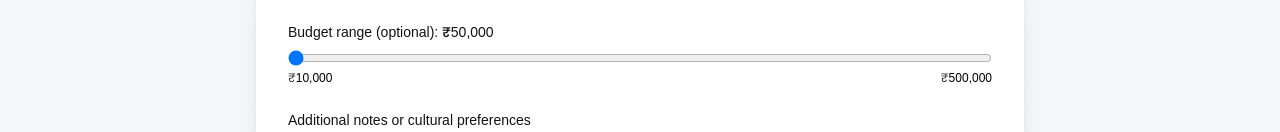
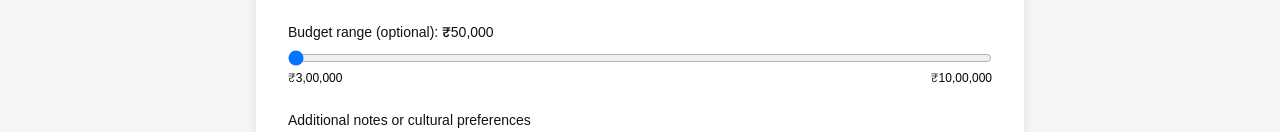
Before and after one commit to Mayank-StyledGenie/StylTaraStudiosIndia, a Next.js app: page /forms/WeddingStylingandPhotoshoot in a window 1280 px wide. Shown: the part 929-1061 px from the top of the page. Built offline with nearby package versions, Linux system fonts and the light colour scheme.

Commit message:
Update WeddingStylingConsultationFormUser.tsx

```diff
--- a/src/components/pages/forms/WeddingStylingConsultationFormUser.tsx
+++ b/src/components/pages/forms/WeddingStylingConsultationFormUser.tsx
@@ -633,8 +633,8 @@ const WeddingStylingConsultationForm = () => {
                 style={{backgroundColor: colors.secondary.chestnut}}
               />
               <div className="flex justify-between text-xs text-black mt-1">
-                <span>₹10,000</span>
-                <span>₹500,000</span>
+                <span>₹3,00,000</span>
+                <span>₹10,00,000</span>
               </div>
             </div>
 
```
